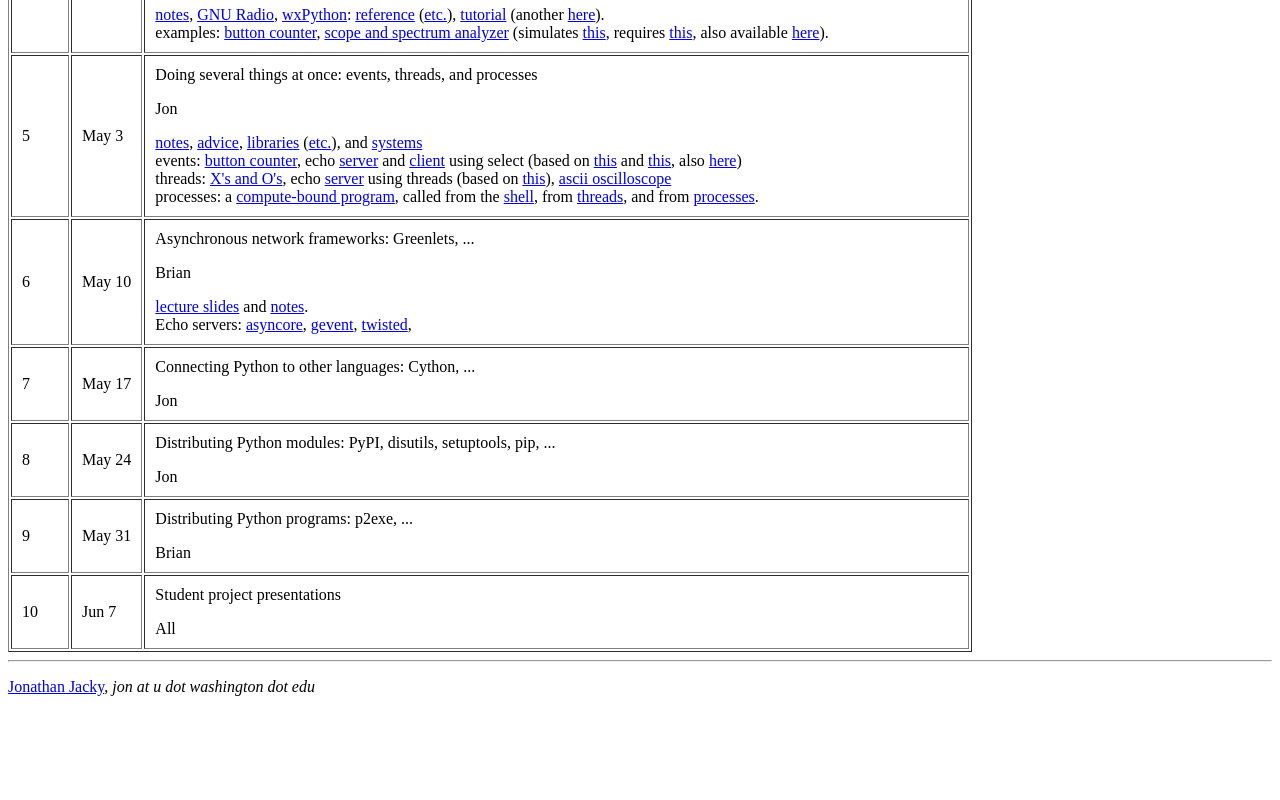
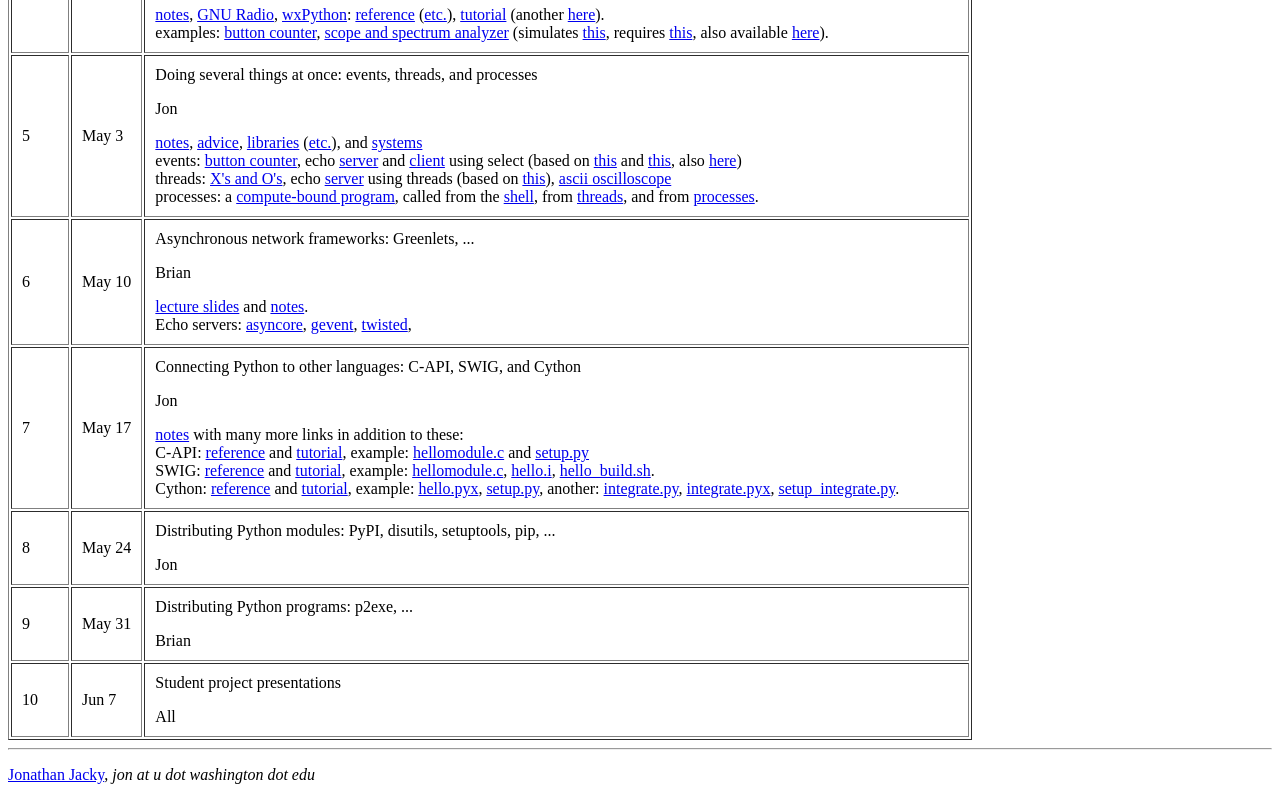
Before and after one commit to jon-jacky/uwpython_spring, a plain HTML site: page course3.html in a window 1280 px wide. Shown: the part 1016-1816 px from the top of the page. Before the commit the page ends 1728 px from the top, so only its background shows below. Drawn offline with Linux system fonts and the light colour scheme.

Commit message:
tweak notes-7.txt, add notes and links to course3.html

```diff
--- a/course3.html
+++ b/course3.html
@@ -217,8 +217,33 @@ Echo servers: <a href="week06/echo_servers/asyncore_echoserver.py">asyncore</a>,
 <tr>
 <td>7</td><td>May 17</td>
 <td>
-<p>Connecting Python to other languages: Cython, ...</p>
+<p>Connecting Python to other languages: C-API, SWIG, and Cython</p>
 <p>Jon</p>
+<p>
+<a href="week07/notes-7.txt">notes</a>
+with many more links in addition to these:<br>
+C-API: <a href="http://docs.python.org/extending/extending.html">reference</a>
+and <a href="http://en.wikibooks.org/wiki/Python_Programming/Extending_with_C">
+tutorial</a>,
+example: <a href="week07/c-api/hellomodule.c">hellomodule.c</a>
+and <a href="week07/c-api/setup.py">setup.py</a><br>
+SWIG: <a href="http://www.swig.org/doc.html">reference</a>
+and <a href="http://en.wikibooks.org/wiki/Python_Programming/Extending_with_C#Using_SWIG">
+tutorial</a>,
+example: <a href="week07/swig/hellomodule.c">hellomodule.c</a>,
+<a href="week07/swig/hello.i">hello.i</a>,
+<a href="week07/swig/hello_build.sh">hello_build.sh</a>.
+<br>
+Cython: <a href="http://cython.org/">reference</a>
+and <a href="http://conference.scipy.org/proceedings/SciPy2009/paper_1/">
+tutorial</a>,
+example: <a href="week07/cython/hello.pyx">hello.pyx</a>,
+<a href="week07/cython/setup.py">setup.py</a>,
+another: <a href="week07/cython/integrate.py">integrate.py</a>,
+<a href="week07/cython/integrate.pyx">integrate.pyx</a>,
+<a href="week07/cython/setup_integrate.py">setup_integrate.py</a>.
+<br>
+</p>
 </td>
 </tr>
 
```
Also changed, not shown: week07/notes-7.txt.
